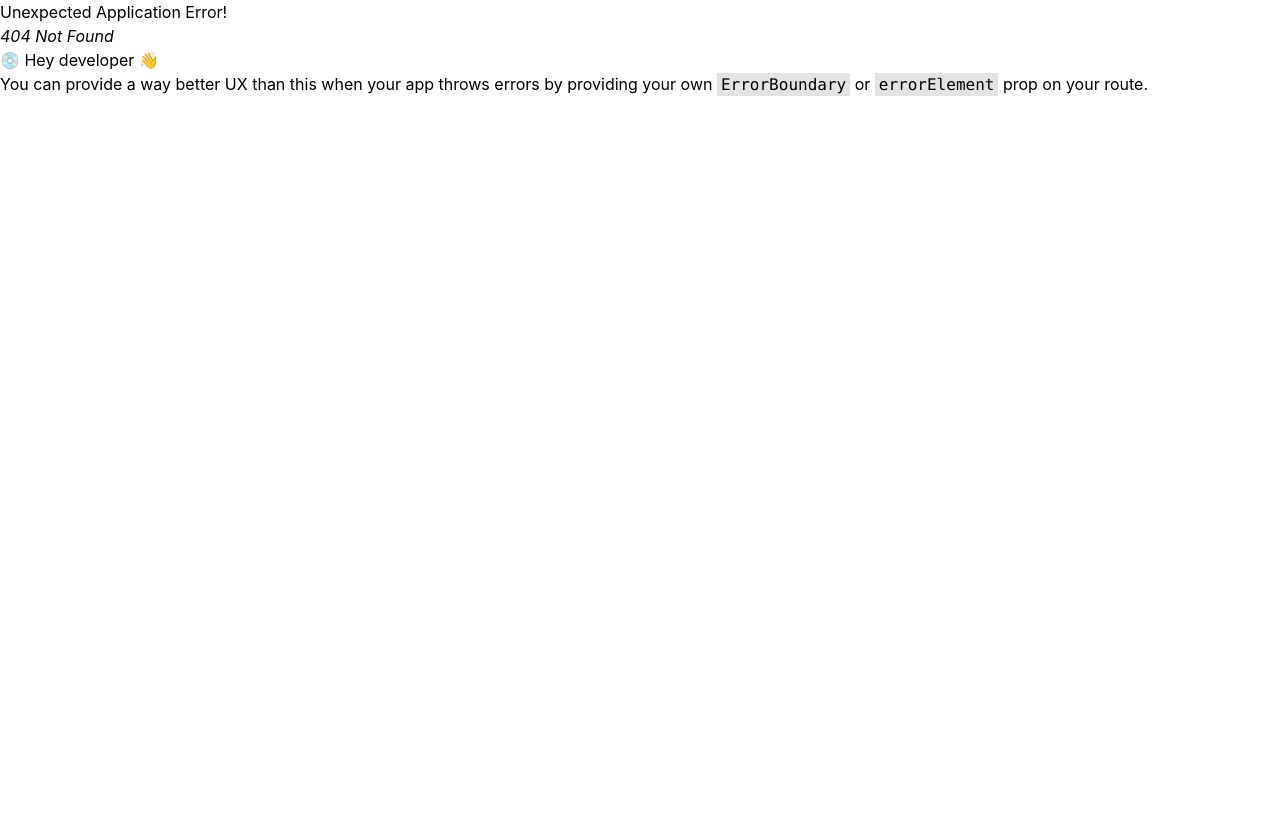
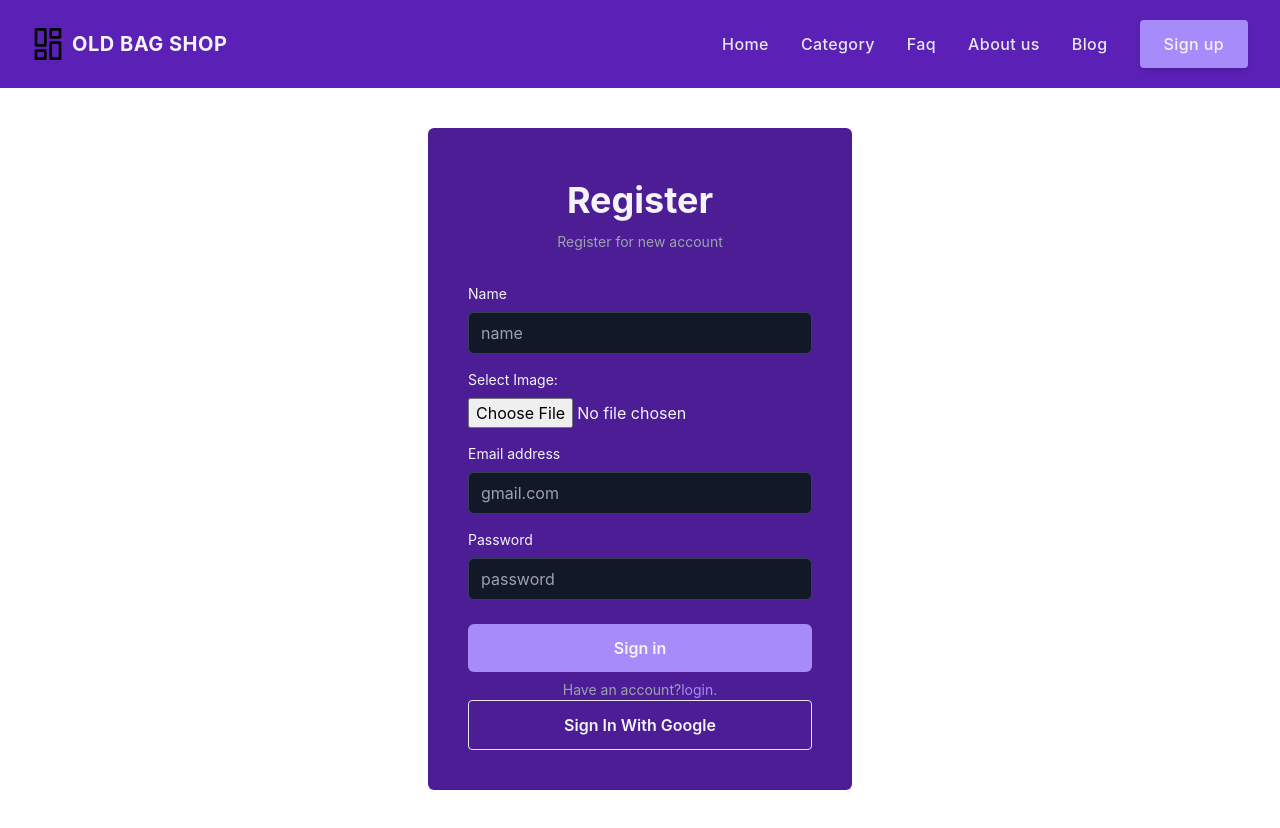
Before and after one commit to smtariqulislam/resale-bags-client, a React (Create React App) app: page /register in a window 1280 px wide. Before the commit this address had no page. Before the commit the page ends 800 px from the top, so only its background shows below. Built offline with nearby package versions, Linux system fonts and the light colour scheme.

Commit message:
login and register page create

```diff
--- a/src/Pages/Header/Header.js
+++ b/src/Pages/Header/Header.js
@@ -1,21 +1,22 @@
 import React, { useState } from 'react';
 import { Link } from 'react-router-dom';
+import PrimaryButton from '../../components/PrimaryButton';
 
 const Header = () => {
      const [isMenuOpen, setIsMenuOpen] = useState(false);
 
     return (
       <div>
-        <div class="px-4 py-5 bg-violet-800 md:max-w-full  md:px-24 lg:px-8">
-          <div class="relative flex items-center justify-between">
+        <div className="px-4 py-5 bg-violet-800 md:max-w-full  md:px-24 lg:px-8">
+          <div className="relative flex items-center justify-between">
             <Link
               to="/"
               aria-label="old bags shop"
               title="old bags shop"
-              class="inline-flex items-center"
+              className="inline-flex items-center"
             >
               <svg
-                class="w-8 text-deep-purple-accent-400"
+                className="w-8 text-deep-purple-accent-400"
                 viewBox="0 0 24 24"
                 strokeLinejoin="round"
                 strokeWidth="2"
@@ -29,17 +30,17 @@ const Header = () => {
                 <rect x="14" y="1" width="7" height="6" />
                 <rect x="14" y="11" width="7" height="12" />
               </svg>
-              <span class="ml-2 text-xl font-bold tracking-wide text-gray-100 uppercase">
+              <span className="ml-2 text-xl font-bold tracking-wide text-gray-100 uppercase">
                 old bag shop
               </span>
             </Link>
-            <ul class=" flex items-center hidden space-x-8 lg:flex">
+            <ul className="flex items-center hidden space-x-8 lg:flex">
               <li>
                 <Link
                   to="/home"
                   aria-label="Home"
                   title="Home"
-                  class="font-medium tracking-wide text-gray-200 transition-colors duration-200 hover:text-deep-purple-accent-400"
+                  className="font-medium tracking-wide text-gray-200 transition-colors duration-200 hover:text-deep-purple-accent-400"
                 >
                   Home
                 </Link>
@@ -49,7 +50,7 @@ const Header = () => {
                   to="/catogory"
                   aria-label="Category"
                   title="Category"
-                  class="font-medium tracking-wide text-gray-200 transition-colors duration-200 hover:text-deep-purple-accent-400"
+                  className="font-medium tracking-wide text-gray-200 transition-colors duration-200 hover:text-deep-purple-accent-400"
                 >
                   Category
                 </Link>
@@ -59,7 +60,7 @@ const Header = () => {
                   to="/"
                   aria-label="Faq"
                   title="Faq"
-                  class="font-medium tracking-wide text-gray-200 transition-colors duration-200 hover:text-deep-purple-accent-400"
+                  className="font-medium tracking-wide text-gray-200 transition-colors duration-200 hover:text-deep-purple-accent-400"
                 >
                   Faq
                 </Link>
@@ -69,7 +70,7 @@ const Header = () => {
                   to="/"
                   aria-label="About us"
                   title="About us"
-                  class="font-medium tracking-wide text-gray-200 transition-colors duration-200 hover:text-deep-purple-accent-400"
+                  className="font-medium tracking-wide text-gray-200 transition-colors duration-200 hover:text-deep-purple-accent-400"
                 >
                   About us
                 </Link>
@@ -79,30 +80,27 @@ const Header = () => {
                   to="/blog"
                   aria-label="blog"
                   title="blog"
-                  class="font-medium tracking-wide text-gray-200 transition-colors duration-200 hover:text-deep-purple-accent-400"
+                  className="font-medium tracking-wide text-gray-200 transition-colors duration-200 hover:text-deep-purple-accent-400"
                 >
                   Blog
                 </Link>
               </li>
               <li>
-                <Link
-                  to="/sign"
-                  class="inline-flex items-center justify-center h-12 px-6 font-medium tracking-wide text-gray-400 transition duration-200 rounded shadow-md bg-deep-purple-accent-400 hover:bg-deep-purple-accent-700 focus:shadow-outline focus:outline-none"
-                  aria-label="Sign up"
-                  title="Sign up"
-                >
-                  Sign up
+                <Link to="/login">
+                  <PrimaryButton classes="inline-flex items-center justify-center bg-black h-12 px-6 font-medium tracking-wide text-gray-100 hover:text-purple-400 transition duration-200 rounded shadow-md bg-deep-purple-accent-400 hover:bg-deep-purple-accent-700 focus:shadow-outline focus:outline-none">
+                    Sign up
+                  </PrimaryButton>
                 </Link>
               </li>
             </ul>
-            <div class="lg:hidden">
+            <div className="lg:hidden">
               <button
                 aria-label="Open Menu"
                 title="Open Menu"
-                class="p-2 -mr-1 transition duration-200 rounded focus:outline-none focus:shadow-outline hover:bg-deep-purple-50 focus:bg-deep-purple-50"
+                className="p-2 -mr-1 transition duration-200 rounded focus:outline-none focus:shadow-outline hover:bg-deep-purple-50 focus:bg-deep-purple-50"
                 onClick={() => setIsMenuOpen(true)}
               >
-                <svg class="w-5 text-gray-300" viewBox="0 0 24 24">
+                <svg className="w-5 text-gray-300" viewBox="0 0 24 24">
                   <path
                     fill="currentColor"
                     d="M23,13H1c-0.6,0-1-0.4-1-1s0.4-1,1-1h22c0.6,0,1,0.4,1,1S23.6,13,23,13z"
@@ -118,18 +116,18 @@ const Header = () => {
                 </svg>
               </button>
               {isMenuOpen && (
-                <div class="absolute top-0 left-0 w-full">
-                  <div class="p-5 bg-violet-800 border rounded shadow-sm">
-                    <div class="flex items-center justify-between mb-4">
+                <div className="absolute top-0 left-0 w-full">
+                  <div className="p-5 bg-violet-800 border rounded shadow-sm">
+                    <div className="flex items-center justify-between mb-4">
                       <div>
                         <Link
                           to="/"
                           aria-label="old bags shop"
                           title="old bags shop"
-                          class="inline-flex items-center"
+                          className="inline-flex items-center"
                         >
                           <svg
-                            class="w-8 text-deep-purple-accent-400"
+                            className="w-8 text-deep-purple-accent-400"
                             viewBox="0 0 24 24"
                             strokeLinejoin="round"
                             strokeWidth="2"
@@ -143,7 +141,7 @@ const Header = () => {
                             <rect x="14" y="1" width="7" height="6" />
                             <rect x="14" y="11" width="7" height="12" />
                           </svg>
-                          <span class="ml-2 text-xl font-bold tracking-wide text-gray-100 uppercase">
+                          <span className="ml-2 text-xl font-bold tracking-wide text-gray-100 uppercase">
                             old bags shop
                           </span>
                         </Link>
@@ -152,10 +150,13 @@ const Header = () => {
                         <button
                           aria-label="Close Menu"
                           title="Close Menu"
-                          class="p-2 -mt-2 -mr-2 transition duration-200 rounded hover:bg-gray-200 focus:bg-gray-200 focus:outline-none focus:shadow-outline"
+                          className="p-2 -mt-2 -mr-2 transition duration-200 rounded hover:bg-gray-200 focus:bg-gray-200 focus:outline-none focus:shadow-outline"
                           onClick={() => setIsMenuOpen(false)}
                         >
-                          <svg class="w-5 text-gray-300" viewBox="0 0 24 24">
+                          <svg
+                            className="w-5 text-gray-300"
+                            viewBox="0 0 24 24"
+                          >
                             <path
                               fill="currentColor"
                               d="M19.7,4.3c-0.4-0.4-1-0.4-1.4,0L12,10.6L5.7,4.3c-0.4-0.4-1-0.4-1.4,0s-0.4,1,0,1.4l6.3,6.3l-6.3,6.3 c-0.4,0.4-0.4,1,0,1.4C4.5,19.9,4.7,20,5,20s0.5-0.1,0.7-0.3l6.3-6.3l6.3,6.3c0.2,0.2,0.5,0.3,0.7,0.3s0.5-0.1,0.7-0.3 c0.4-0.4,0.4-1,0-1.4L13.4,12l6.3-6.3C20.1,5.3,20.1,4.7,19.7,4.3z"
@@ -165,13 +166,13 @@ const Header = () => {
                       </div>
                     </div>
                     <nav>
-                      <ul class="space-y-4">
+                      <ul className="space-y-4">
                         <li>
                           <Link
                             to="/"
                             aria-label="Home"
                             title="Home"
-                            class="font-medium tracking-wide text-gray-200 transition-colors duration-200 hover:text-deep-purple-accent-400"
+                            className="font-medium tracking-wide text-gray-200 transition-colors duration-200 hover:text-deep-purple-accent-400"
                           >
                             Home
                           </Link>
@@ -181,7 +182,7 @@ const Header = () => {
                             to="/"
                             aria-label="Category"
                             title="Category"
-                            class="font-medium tracking-wide text-gray-200 transition-colors duration-200 hover:text-deep-purple-accent-400"
+                            className="font-medium tracking-wide text-gray-200 transition-colors duration-200 hover:text-deep-purple-accent-400"
                           >
                             Category
                           </Link>
@@ -191,7 +192,7 @@ const Header = () => {
                             to="/"
                             aria-label="Faq"
                             title="Faq"
-                            class="font-medium tracking-wide text-gray-200 transition-colors duration-200 hover:text-deep-purple-accent-400"
+                            className="font-medium tracking-wide text-gray-200 transition-colors duration-200 hover:text-deep-purple-accent-400"
                           >
                             Faq
                           </Link>
@@ -201,7 +202,7 @@ const Header = () => {
                             to="/"
                             aria-label="About us"
                             title="About us"
-                            class="font-medium tracking-wide text-gray-200 transition-colors duration-200 hover:text-deep-purple-accent-400"
+                            className="font-medium tracking-wide text-gray-200 transition-colors duration-200 hover:text-deep-purple-accent-400"
                           >
                             About us
                           </Link>
@@ -211,19 +212,16 @@ const Header = () => {
                             to="/blog"
                             aria-label="blog"
                             title="blog"
-                            class="font-medium tracking-wide text-gray-200 transition-colors duration-200 hover:text-deep-purple-accent-400"
+                            className="font-medium tracking-wide text-gray-200 transition-colors duration-200 hover:text-deep-purple-accent-400"
                           >
                             Blog
                           </Link>
                         </li>
                         <li>
-                          <Link
-                            to="/sign"
-                            class="inline-flex items-center justify-center bg-black h-12 px-6 font-medium tracking-wide text-gray-100 hover:text-purple-400 transition duration-200 rounded shadow-md bg-deep-purple-accent-400 hover:bg-deep-purple-accent-700 focus:shadow-outline focus:outline-none "
-                            aria-label="Sign up"
-                            title="Sign up"
-                          >
-                            Sign up
+                          <Link to="/login">
+                            <PrimaryButton classes="inline-flex items-center justify-center bg-black h-12 px-6 font-medium tracking-wide text-gray-100 hover:text-purple-400 transition duration-200 rounded shadow-md bg-deep-purple-accent-400 hover:bg-deep-purple-accent-700 focus:shadow-outline focus:outline-none">
+                              Sign up
+                            </PrimaryButton>
                           </Link>
                         </li>
                       </ul>
--- /dev/null
+++ b/src/Pages/Login/Login.js
@@ -0,0 +1,77 @@
+import React from "react";
+import { Link } from "react-router-dom";
+// import { AuthContext } from "../../contexts/AuthProvider/AuthProvider";
+
+const Login = () => {
+
+
+
+
+
+  return (
+    <div className="grid justify-center mb-2 mt-2">
+      <div className="grid justify-center max-w-md p-6 rounded-md sm:p-10 bg-violet-900 text-gray-100">
+        <div className="mb-8 text-center">
+          <h1 className="my-3 text-4xl font-bold">Sign in</h1>
+          <p className="text-sm text-gray-400">
+            Sign in to access your account
+          </p>
+        </div>
+        <form
+        //   onSubmit={handlelogin}
+          className="space-y-12 ng-untouched ng-pristine ng-valid"
+        >
+          <div className="space-y-4">
+            <div>
+              <label for="email" className="block mb-2 text-sm">
+                Email address
+              </label>
+              <input
+                type="email"
+                name="email"
+                id="email"
+                placeholder="gmail.com"
+                className="w-full px-3 py-2 border rounded-md border-gray-700 bg-gray-900 text-gray-100"
+              />
+            </div>
+            <div>
+              <div className="flex justify-between mb-2">
+                <label for="password" className="text-sm">
+                  Password
+                </label>
+                <Link
+                  to="/register"
+                  className="text-xs hover:underline text-gray-400"
+                >
+                  Forgot password?
+                </Link>
+              </div>
+              <input
+                type="password"
+                name="password"
+                id="password"
+                placeholder="*****"
+                className="w-full px-3 py-2 border rounded-md border-gray-700 bg-gray-900 text-gray-100"
+              />
+            </div>
+          </div>
+          <div className="space-y-2">
+            <div>
+              <button className="w-full px-8 py-3 font-semibold rounded-md   bg-violet-400   text-gray-900">
+                Sign in
+              </button>
+            </div>
+            <p className="px-6 text-sm text-center text-gray-400">
+              Don't have an account yet?
+              <Link to="/register" className="hover:underline text-violet-400">
+                Register
+              </Link>
+            </p>
+          </div>
+        </form>
+      </div>
+    </div>
+  );
+};
+
+export default Login;
--- /dev/null
+++ b/src/Pages/Register/Register.js
@@ -0,0 +1,106 @@
+import React from "react";
+import { Link } from "react-router-dom";
+import PrimaryButton from "../../components/PrimaryButton";
+
+
+const Register = () => {
+
+
+  return (
+    <div>
+      <div className="w-full p-8 rounded-xl grid justify-center mb-2 mt-2">
+        <div className="grid justify-center max-w-md p-6 rounded-md sm:p-10  bg-violet-900 text-gray-100">
+          <div className="mb-8 text-center">
+            <h1 className="my-3 text-4xl font-bold">Register</h1>
+            <p className="text-sm text-gray-400">Register for new account</p>
+          </div>
+          <form
+            // onSubmit={handleSignUp}
+            action=""
+            className="space-y-6 ng-untouched ng-pristine ng-valid"
+          >
+            <div className="space-y-4">
+              <div>
+                <label for="text" className="block mb-2 text-sm">
+                  Name
+                </label>
+                <input
+                  type="text"
+                  name="name"
+                  id="text"
+                  placeholder="name"
+                  className="w-full px-3 py-2 border rounded-md border-gray-700 bg-gray-900 text-gray-100"
+                />
+              </div>
+              <div>
+                <label htmlFor="image" className="block mb-2 text-sm">
+                  Select Image:
+                </label>
+                <input
+                  type="file"
+                  id="image"
+                  name="image"
+                  accept="image/*"
+                  required
+                />
+              </div>
+
+              <div>
+                <label for="email" className="block mb-2 text-sm">
+                  Email address
+                </label>
+                <input
+                  type="email"
+                  name="email"
+                  id="email"
+                  placeholder="gmail.com"
+                  className="w-full px-3 py-2 border rounded-md border-gray-700 bg-gray-900 text-gray-100"
+                />
+              </div>
+              <div>
+                <div className="flex justify-between mb-2">
+                  <label for="password" className="text-sm">
+                    Password
+                  </label>
+                </div>
+                <input
+                  type="password"
+                  name="password"
+                  id="password"
+                  placeholder="password"
+                  className="w-full px-3 py-2 border rounded-md border-gray-700 bg-gray-900 text-gray-100"
+                />
+              </div>
+            </div>
+            <div className="space-y-2">
+              <div>
+                <PrimaryButton
+                  type="submit"
+                  classes="w-full px-8 py-3 font-semibold rounded-md bg-gray-900 hover:bg-gray-700 hover:text-white text-gray-100"
+                >
+                  Sign in
+                </PrimaryButton>
+              </div>
+              <p className="px-6 text-sm text-center mx-2 text-gray-400">
+                Have an account?
+                <Link to="/login" className="hover:underline text-violet-400">
+                  login
+                </Link>
+                .
+              </p>
+            </div>
+          </form>
+          <button
+            //   onClick={handleGoogleSignIn}
+            className="px-8 py-3 font-semibold border rounded dark:border-gray-100 hover:bg-gray-500 dark:text-gray-100"
+          >
+            {" "}
+            Sign In With Google
+          </button>
+        </div>
+      </div>
+    </div>
+  );
+};
+
+export default Register;
--- /dev/null
+++ b/src/components/PrimaryButton.js
@@ -0,0 +1,14 @@
+import React from "react";
+
+const PrimaryButton = ({ children, classes, handler }) => {
+  return (
+    <button
+      onClick={handler}
+      className={`bg-violet-400 hover:bg-violet-800 text-gray-100 ${classes}`}
+    >
+      {children}
+    </button>
+  );
+};
+
+export default PrimaryButton;
```
Also changed, not shown: src/Router/Router.js (+17 -7 lines).
